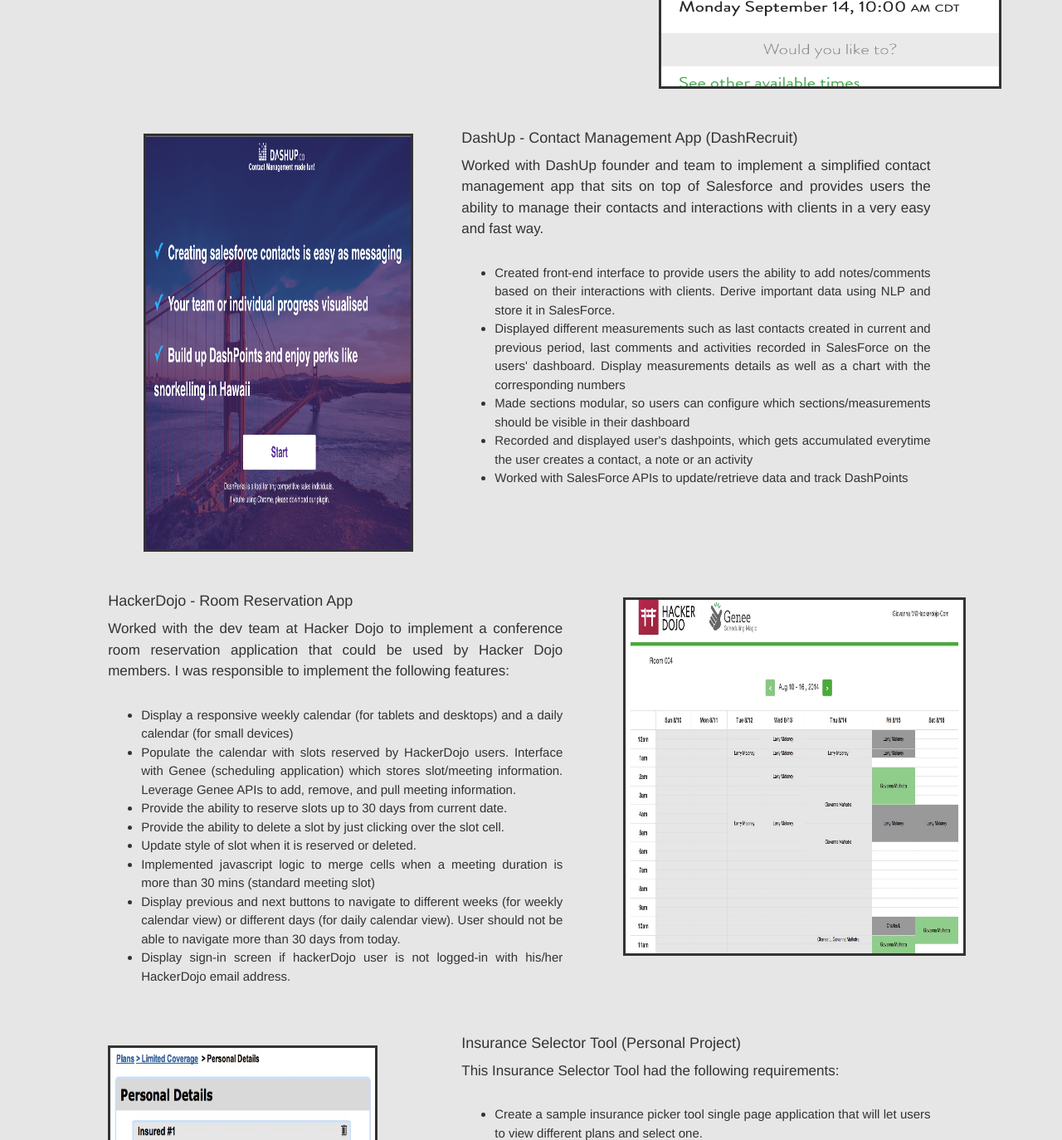
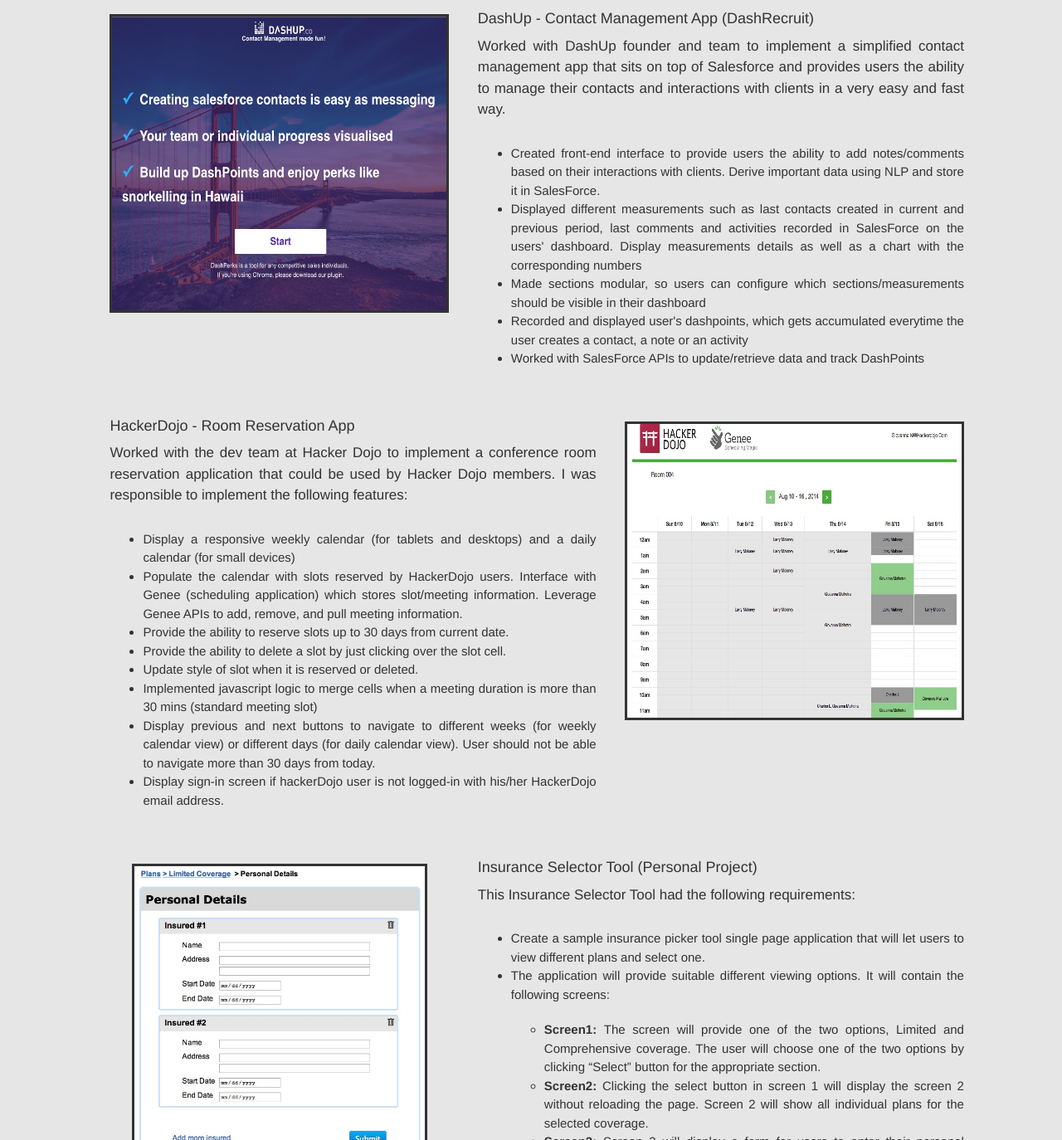
Before and after one commit to giovannamalhotra/giovannamalhotra.github.io, a plain HTML site: page index.html in a window 1280 px wide. Shown: the part 1426-2800 px from the top of the page at 83% size. Drawn offline with nearby package versions, Linux system fonts and the light colour scheme.

Commit message:
Do not strech images, add rotation css animation

```diff
--- a/css/style.css
+++ b/css/style.css
@@ -72,7 +72,16 @@
 }
 .custom-img-container img { margin-top: 0.5rem;}
 
-.custom-about-me-top img { max-width: 300px;}
+.custom-about-me-top img {
+	max-width: 300px;
+    -webkit-animation:spin 6s linear infinite;
+    -moz-animation:spin 6s linear infinite;
+    animation:spin 6s linear infinite;
+}
+@-moz-keyframes spin { 100% { -moz-transform: rotateY(360deg); } }
+@-webkit-keyframes spin { 100% { -webkit-transform: rotateY(360deg); } }
+@keyframes spin { 100% { -webkit-transform: rotateY(360deg); transform:rotateY(360deg); } }
+
 
 .custom-about-me-text-container {
 	padding: 1rem;
@@ -142,41 +151,53 @@
 
 .custom-genee-img {
 	border: solid;
-	height: 40rem;
-	width: 30rem;
-	margin-left: 3rem;
+	height: 30rem;
+/*	width: 30rem; */
+	margin-left: auto;
+	margin-right: auto;
 	margin-top: 1rem;
+
 }
 .custom-dashup-img {
 	border: solid;
-	height: 35rem;
-	width: 35rem;
-	margin-left: 3rem;
+	height: 25rem;
+/*	width: 35rem; */
+	margin-left: auto;
+	margin-right: auto;
 	margin-top: 1rem;
 }
 
 .custom-reserv-img {
 	border: solid;
-	height: 30rem;
-	width: 35rem;
+	height: 25rem;
+/*	width: 55rem; */
+	margin-left: auto;
+	margin-right: auto;
 	margin-top: 1rem;
 }
 .custom-ins-selec-img {
 	border: solid;
-	height: 35rem;
-	width: 35rem;
-	margin-right: 2rem;
-	margin-top: 1.5rem;
+	height: 25rem;
+/*	width: 40rem; */
+	margin-left: auto;
+	margin-right: auto;
+	margin-top: 1rem;
 }
 
 
 .custom-description {
-	padding-right: 4rem;
+	padding-right: 1.2rem;
+	padding-left: 1.2rem;
 	text-align: justify;
 }
+.custom-image {
+	padding-right: 1.2rem;
+	padding-left: 1.2rem;
+}
 
-.custom-descr-right { padding-left: 6rem;}
-
+/*
+.custom-descr-right { padding-left: 1rem;}
+*/
 
 /* ------ Work Experience Styling ------- */
 
--- a/index.html
+++ b/index.html
@@ -63,7 +63,7 @@
 			<div id="work" class="custom-even-section custom-section">
 				<div class="custom-section-title">Web Development Work (Last 2 years)...</div>
 				<div class="row">
-				  	<div class="col-xs-12 col-md-7 custom-description custom-genee-descr">
+				  	<div class="col-xs-12 col-md-7 custom-description">
 				  		<h4>Genee - Smart scheduling app</h4>
 				  		<div class="custom-paragraph">Working with startup company Genee in enhancing its mobile/web automated, smart scheduling application, Genee.</div>
 						<ul>
@@ -83,7 +83,7 @@
 
 				<div class="row">
 				  	<!-- <div class="col-xs-12 col-md-7 custom-description">  -->
-				  	<div class="col-xs-12 col-md-8 col-md-push-4 custom-description custom-descr-right">
+				  	<div class="col-xs-12 col-md-7 col-md-push-5 custom-description">
 				  		<h4>DashUp - Contact Management App (DashRecruit)</h4>
 				  		<div class="custom-paragraph">Worked with DashUp founder and team to implement a simplified contact management app that sits on top of Salesforce and provides users the ability to manage their contacts and interactions with clients in a very easy and fast way.</div>
 						<ul>
@@ -95,7 +95,7 @@
 						</ul>
 				  	</div>
 				    <!-- <div class="col-xs-12 col-md-5 custom-image">  -->
-				    <div class="col-xs-12 col-md-4 col-md-pull-8 custom-image">
+				    <div class="col-xs-12 col-md-5 col-md-pull-7 custom-image">
 				  		<img src="img/dashrecruit.png" class="custom-dashup-img img-responsive" alt="DashUp app Image"/>
 				  	</div>
 				</div> <!-- End of row -->
@@ -127,7 +127,7 @@
 				<br/><br/>
 				<div class="row">
 				  	<!-- <div class="col-xs-12 col-md-7 custom-description">  -->
-				  	<div class="col-xs-12 col-md-8 col-md-push-4 custom-description custom-descr-right">
+				  	<div class="col-xs-12 col-md-7 col-md-push-5 custom-description">
 				  		<h4>Insurance Selector Tool (Personal Project)</h4>
 				  		<div class="custom-paragraph">This Insurance Selector Tool had the following requirements:</div>
 						<ul>
@@ -151,7 +151,7 @@
 						</ul>
 				  	</div>
 				    <!-- <div class="col-xs-12 col-md-5 custom-image">  -->
-				    <div class="col-xs-12 col-md-4 col-md-pull-8 custom-image">
+				    <div class="col-xs-12 col-md-5 col-md-pull-7 custom-image">
 				  		<img src="img/ins_selector_1.jpg" class="custom-ins-selec-img img-responsive" alt="Insurance Selector Image"/>
 				  	</div>
 				</div> <!-- End of row -->
```
